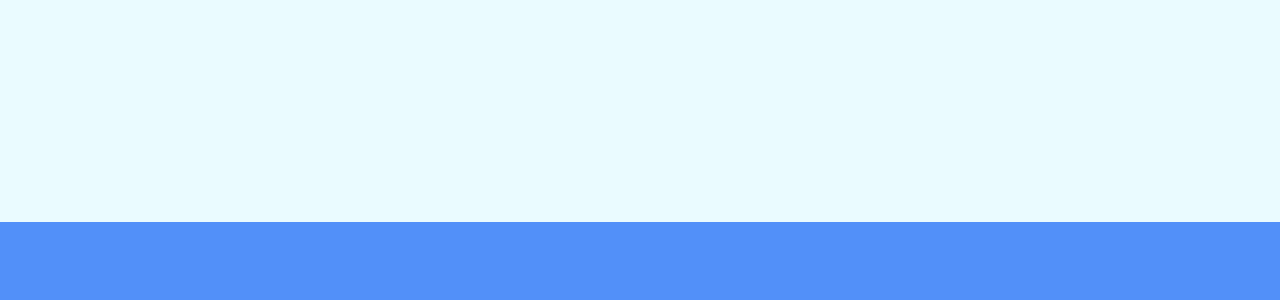
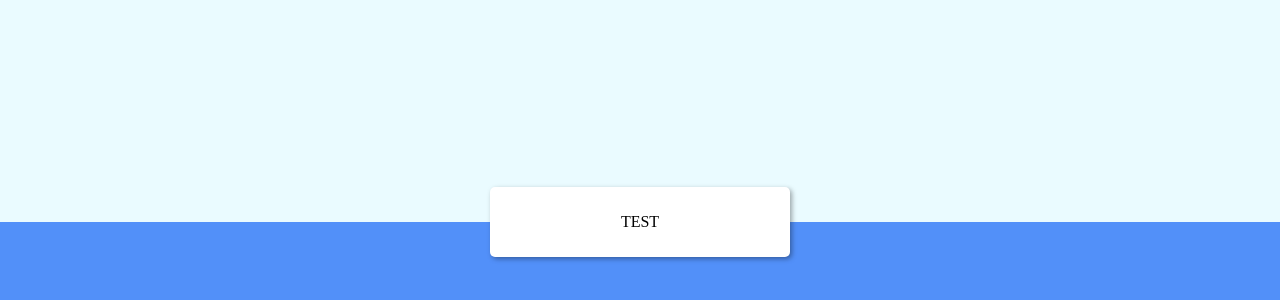
Before and after one commit to RubenValls/animated-navigation, a plain HTML site: page index.html in a window 1280 px wide. Shown: the part 178-478 px from the top of the page. Drawn offline with Linux system fonts and the light colour scheme.

Commit message:
added navigation container

```diff
--- a/index.html
+++ b/index.html
@@ -6,7 +6,9 @@
     <link rel="stylesheet" href="style.css">
 </head>
 <body>
-    <div class="first-container"></div>
+    <div class="first-container">
+        <div class="navigation">TEST</div>
+    </div>
     <div class="second-container"></div>
     <script src="scripts.js"></script>
 </body>
--- a/style.css
+++ b/style.css
@@ -5,9 +5,27 @@ body{
 }
 
 .first-container{
+    position: relative;
+    display: flex;
+    justify-content: center;
+    align-items: center;
     height: 50vh;
     width: 100vw;
     background-color: #EAFBFF;
+}
+
+.first-container > .navigation{
+    display: flex;
+    justify-content: center;
+    align-items: center;
+    margin: auto;
+    position: absolute;
+    border-radius: 5px;
+    box-shadow: 2px 2px 5px rgba(0, 0, 0, 0.35);
+    height: 70px;
+    width: 300px;
+    background-color: white;
+    bottom: -35;
 }
 
 .second-container{
```
